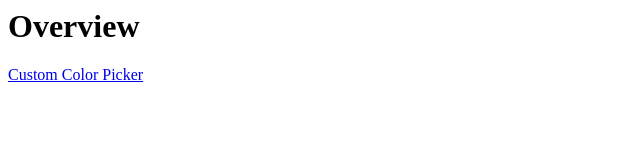
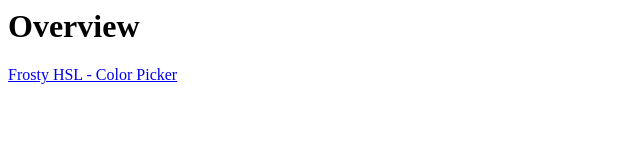
Before and after one commit to thefrostypixel/thefrostypixel.github.io, a plain HTML site: page index.html in a window 1280 px wide. Shown: the full height of the page, 0-640 px from the left. Drawn offline with Linux system fonts and the light colour scheme.

Commit message:
Update index.html

```diff
--- a/index.html
+++ b/index.html
@@ -1,2 +1,2 @@
 <h1>Overview</h1>
-<a href="/hsl">Custom Color Picker</a>
+<a href="/FrostyHSL">Frosty HSL - Color Picker</a>
```
